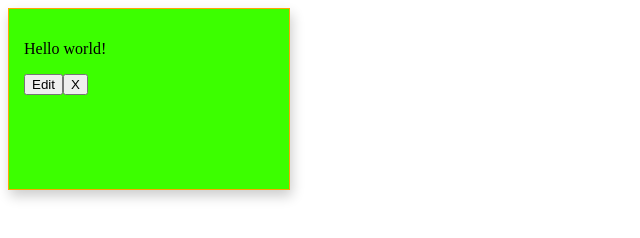
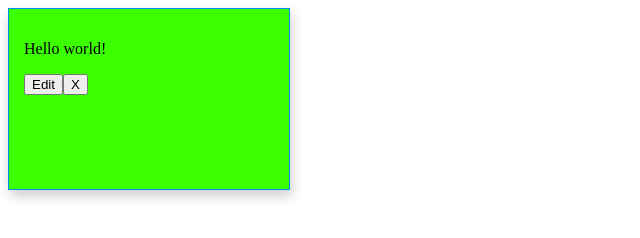
Before and after one commit to sainikhil9227/sticky-notes-using-react, a plain HTML site: page index.html in a window 1280 px wide. Shown: the whole page, without its empty margins (0-640 px from the left). Drawn offline with nearby package versions, Linux system fonts and the light colour scheme.

Commit message:
first commit

```diff
--- a/index.html
+++ b/index.html
@@ -14,7 +14,7 @@
         height:150px;
         background:rgb(60, 255, 0);
         padding:15px;
-        border:1px solid orange;
+        border:1px solid rgb(0, 140, 255);
         box-shadow:2px 6px 12px rgba(0,0,0,0.2);
     }
 </style>
```
